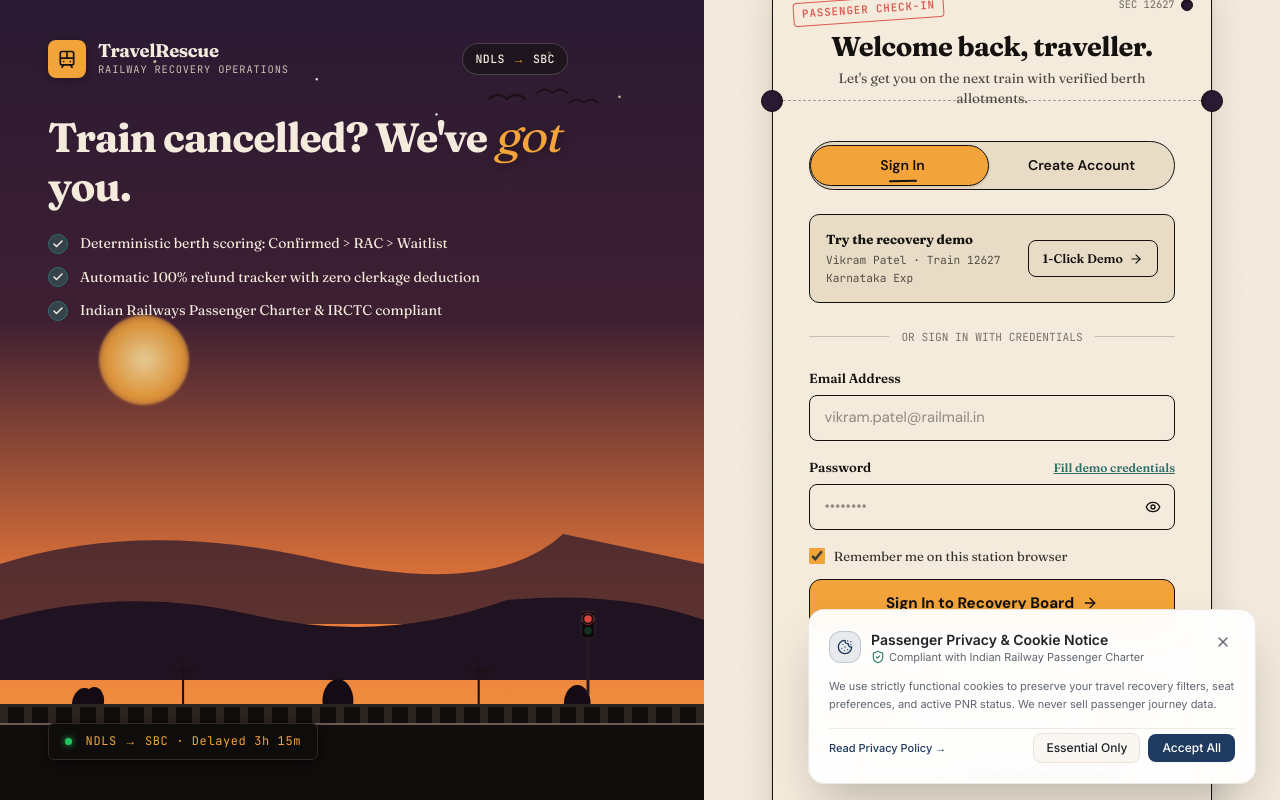
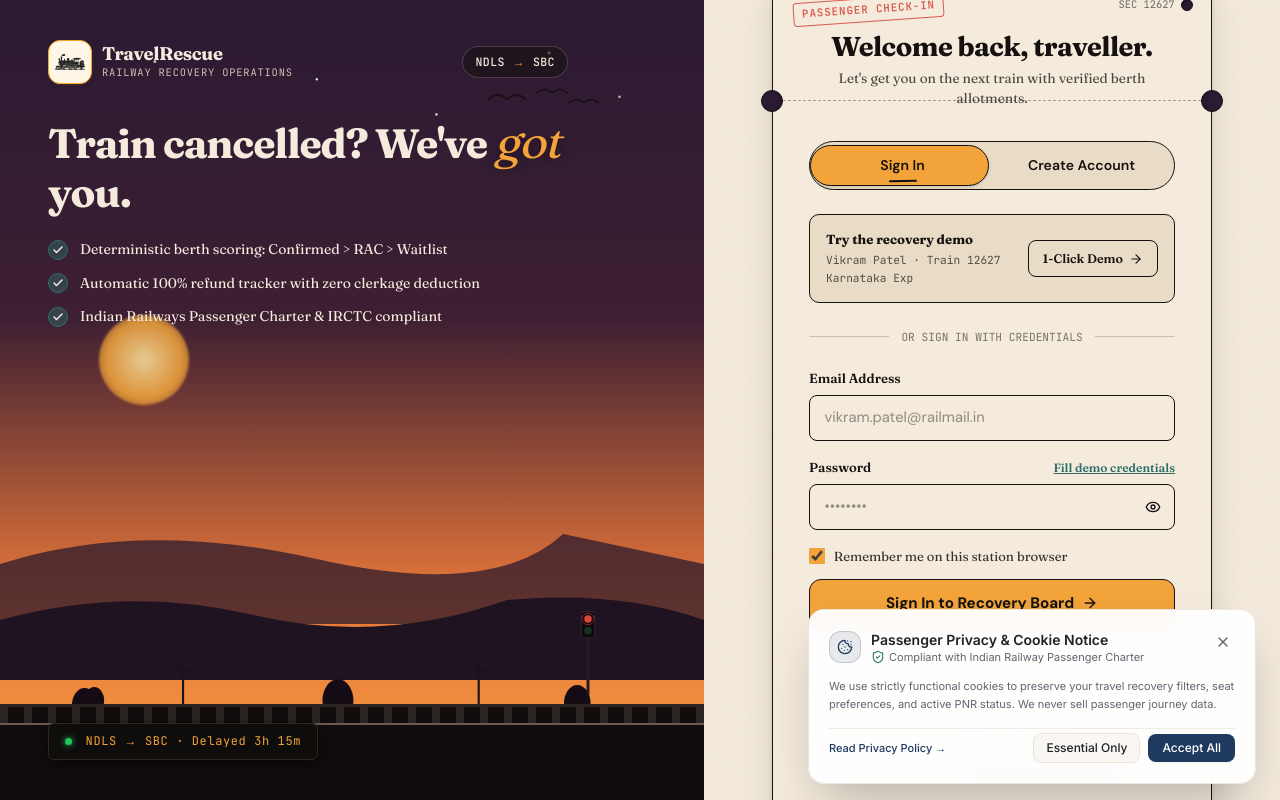
Before and after one commit to JanardhanS56/Train-Help-v2, a Next.js app: page /simulation in a window 1280 px wide. Built offline with nearby package versions, Linux system fonts and the light colour scheme; no server answers; the database is empty.

Commit message:
refactor(auth): replace auth screen logo with BrandLogo component

```diff
--- a/components/auth/auth-screen.tsx
+++ b/components/auth/auth-screen.tsx
@@ -3,7 +3,6 @@
 import React, { useState, useEffect } from "react";
 import { Fraunces, DM_Sans, JetBrains_Mono } from "next/font/google";
 import {
-  Train,
   Check,
   Eye,
   EyeOff,
@@ -13,7 +12,7 @@
   Loader2,
 } from "lucide-react";
 import { useAuth } from "@/context/auth-context";
-import { APP_NAME } from "@/lib/constants";
+import { BrandLogo } from "@/components/BrandLogo";
 import styles from "./auth-screen.module.css";
 
 // Scoped Google Fonts
@@ -386,13 +385,12 @@
           <div className={styles.sceneOverlay}>
             <div className={styles.sceneHeader}>
               <div className={styles.brandBadge}>
-                <div className={styles.brandIcon}>
-                  <Train className="h-5 w-5" />
-                </div>
-                <div>
-                  <div className={styles.brandTitle}>{APP_NAME}</div>
-                  <div className={styles.brandSub}>Railway Recovery Operations</div>
-                </div>
+                <BrandLogo
+                  textClassName={styles.brandTitle}
+                  subtitle={
+                    <div className={styles.brandSub}>Railway Recovery Operations</div>
+                  }
+                />
               </div>
               <div className={styles.corridorPill}>
                 <span>NDLS</span>
```
